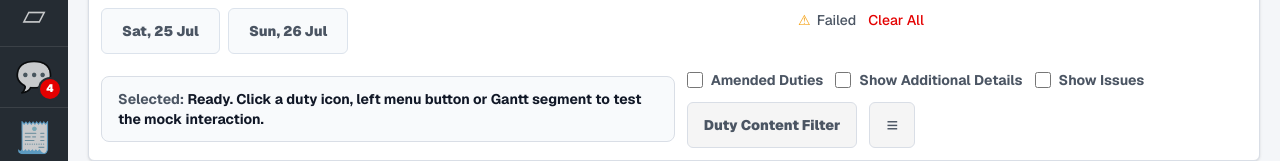
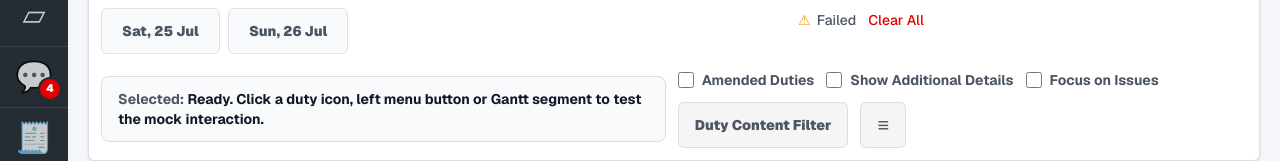
Before and after one commit to acannon76/rugby-league-supporter-web, a Next.js app: page /internal/app-ideas/link-message-mock in a window 1280 px wide. Shown: the part 324-485 px from the top of the page. Built offline with nearby package versions, Linux system fonts and the light colour scheme.

Commit message:
changes to the reporting page

```diff
--- a/src/app/internal/app-ideas/link-message-mock/page.tsx
+++ b/src/app/internal/app-ideas/link-message-mock/page.tsx
@@ -760,13 +760,13 @@ export default function LinkMessageMockPage() {
                       setShowIssuesOnly(event.target.checked);
                       setSelectedDetail(
                         event.target.checked
-                          ? "Show Issues enabled. Displaying duties with driver messages or late travel legs."
-                          : "Show Issues disabled. Displaying all duties in the selected tab.",
+                          ? "Focus on Issues enabled. Displaying duties with driver messages or late travel legs."
+                          : "Focus on Issues disabled. Displaying all duties in the selected tab.",
                       );
                     }}
                     className="h-4 w-4 rounded border-[#cbd5e1]"
                   />
-                  Show Issues
+                  Focus on Issues
                 </label>
                 <button
                   type="button"
```
